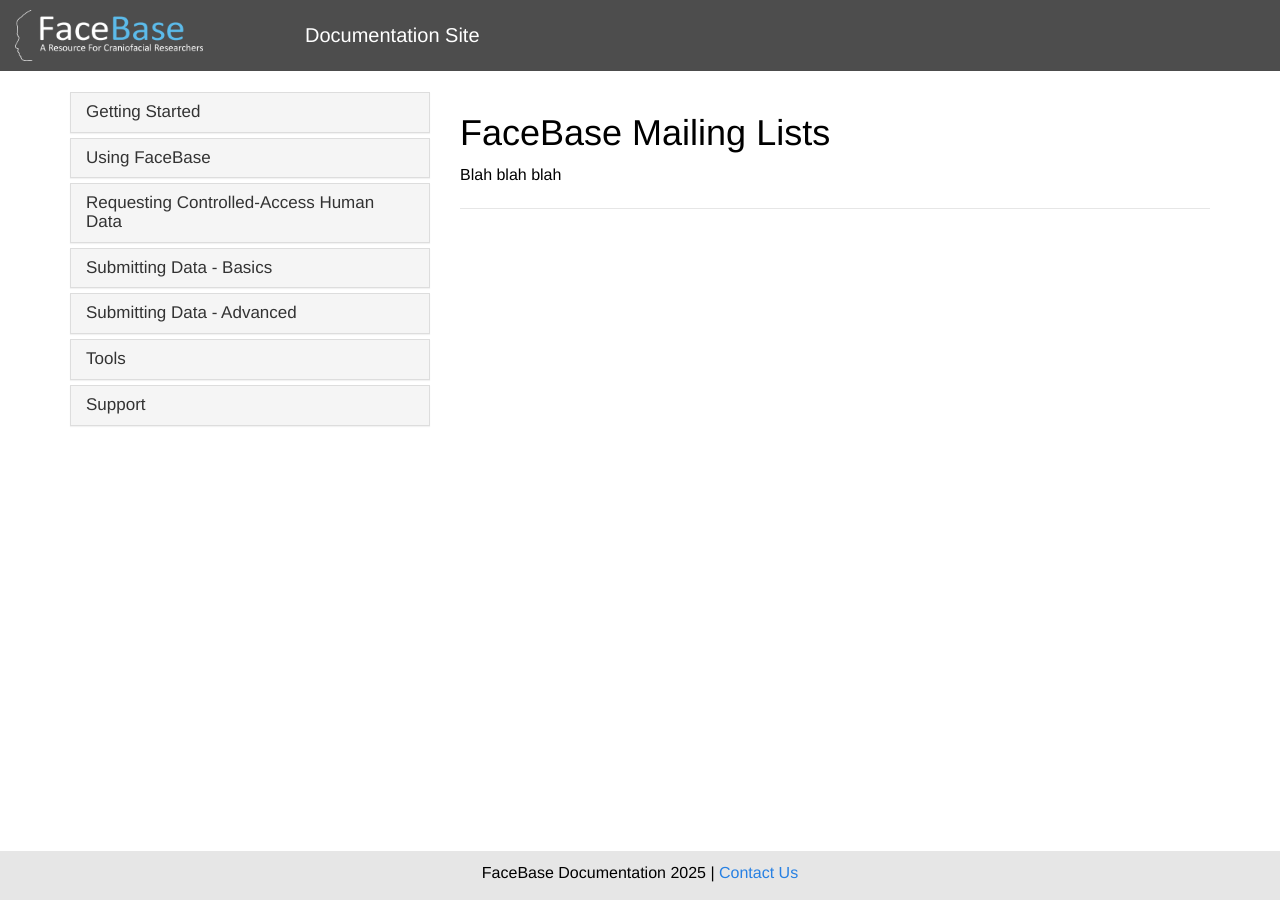
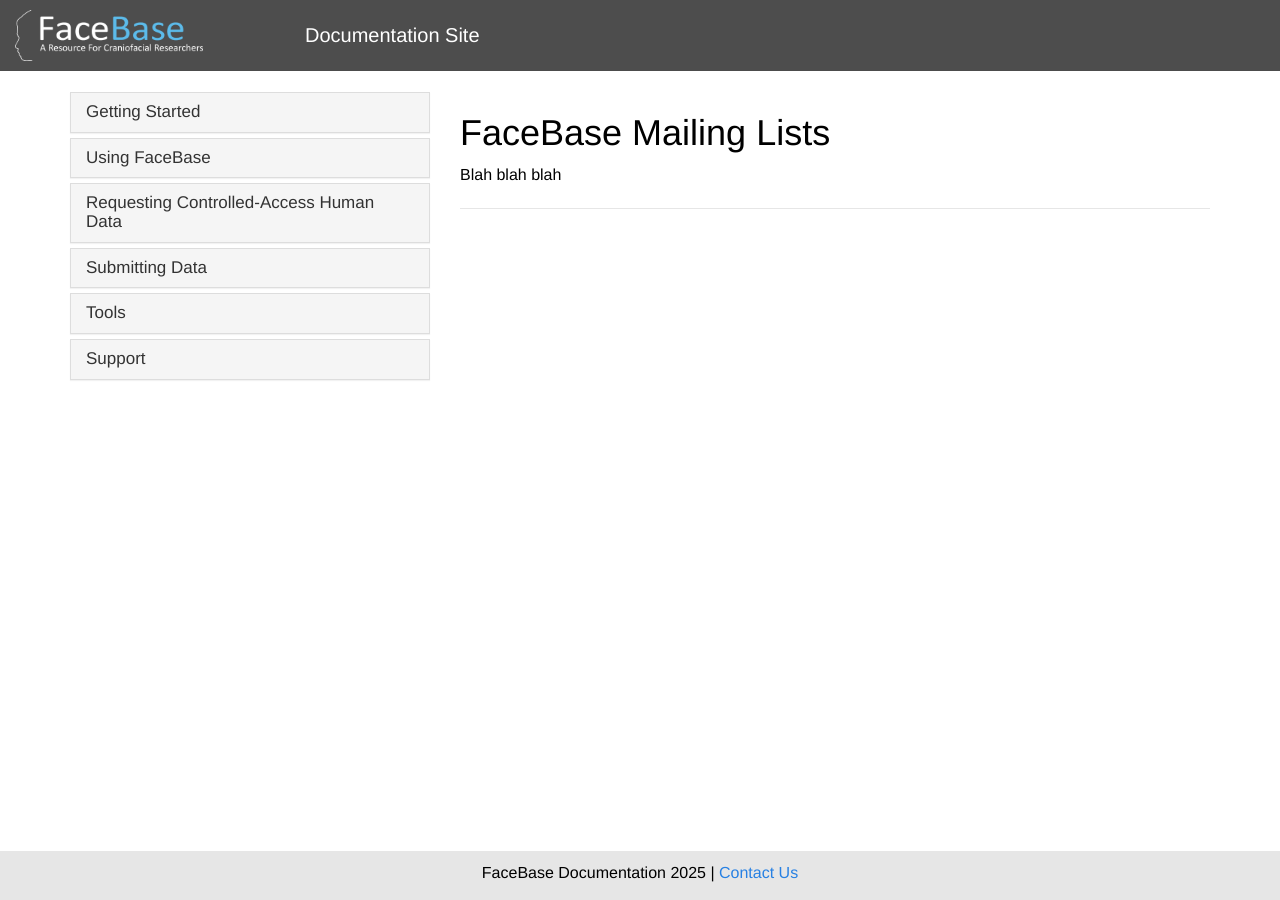
Before and after one commit to informatics-isi-edu/facebase-docs, a Jekyll site: the page built from docs/_docs/support/mailing-lists.md, in a window 1280 px wide. Built offline with Jekyll 4.4.1, drawn with Linux system fonts in a browser that asks for light colours; comment, search, counter and statistics services are not loaded.

```diff
--- a/docs/_data/docs.yml
+++ b/docs/_data/docs.yml
@@ -26,7 +26,7 @@
   - notification
   - encryption-keys
   - renewing
-- title: Submitting Data - Basics
+- title: Submitting Data
   docs:
 #  - submitter-introduction
   - training-videos
@@ -40,16 +40,12 @@
   - Dataset-Status
   - Self-Guided-Tutorial
 
-- title: Submitting Data - Advanced
+- title: Tools
   docs:
+  - Deriva-Clients
   - annotating-images
   - Define-Surface-Model
   - Linking-Thumbnails-to-Files
-
-
-- title: Tools
-  docs:
-  - Deriva-Clients
 
 - title: Support
   docs:
```
